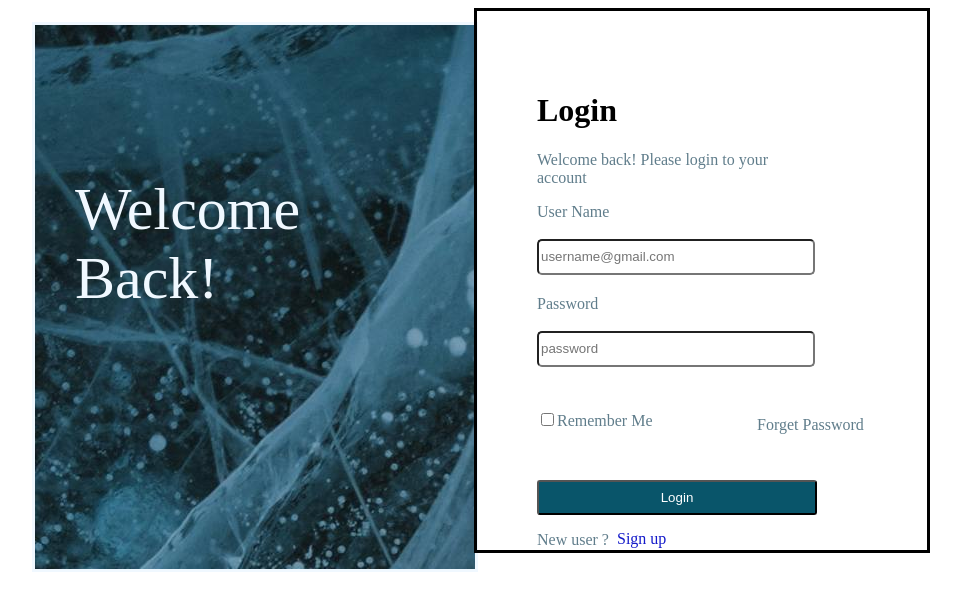
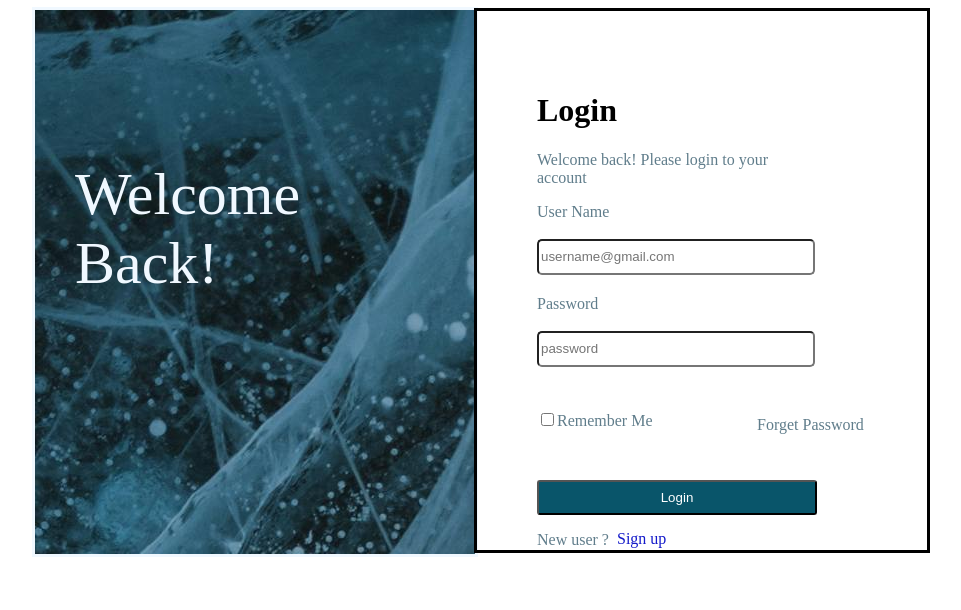
Before and after one commit to mutaharhussain1313/Task-03-html-css, a plain HTML site: page index.html in a window 1280 px wide. Shown: the whole page, without its empty margins (146-1107 px from the left). Drawn offline with Linux system fonts and the light colour scheme.

Commit message:
fix box1 height

```diff
--- a/style.css
+++ b/style.css
@@ -2,7 +2,7 @@
     border-style: solid;
     position: relative;
     left: 170px;
-    bottom: 281px;
+    bottom: 296px;
     display: inline-block;
     background-image: url(./photo/mixup.jpg);
     background-repeat: no-repeat;
```
